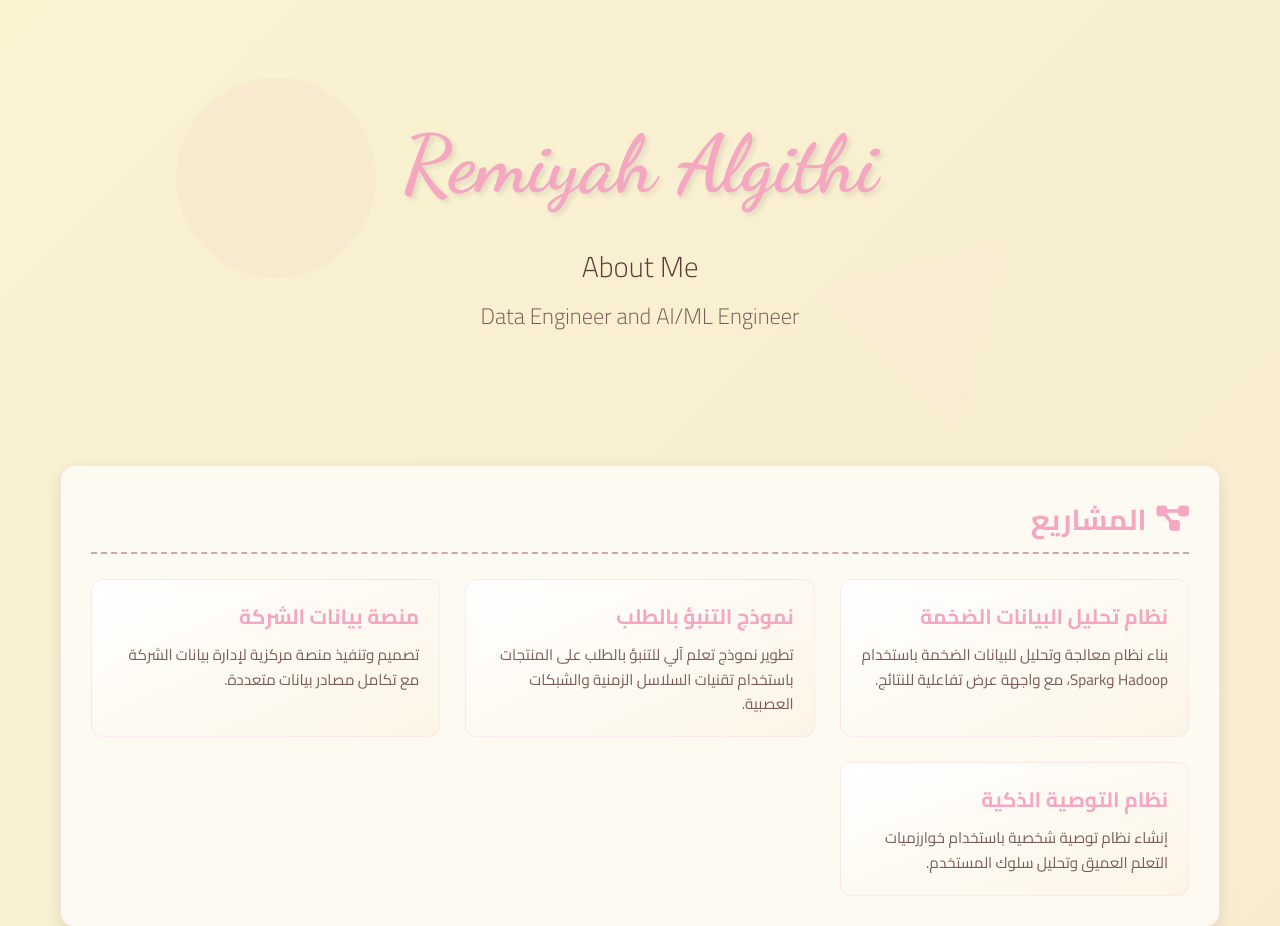
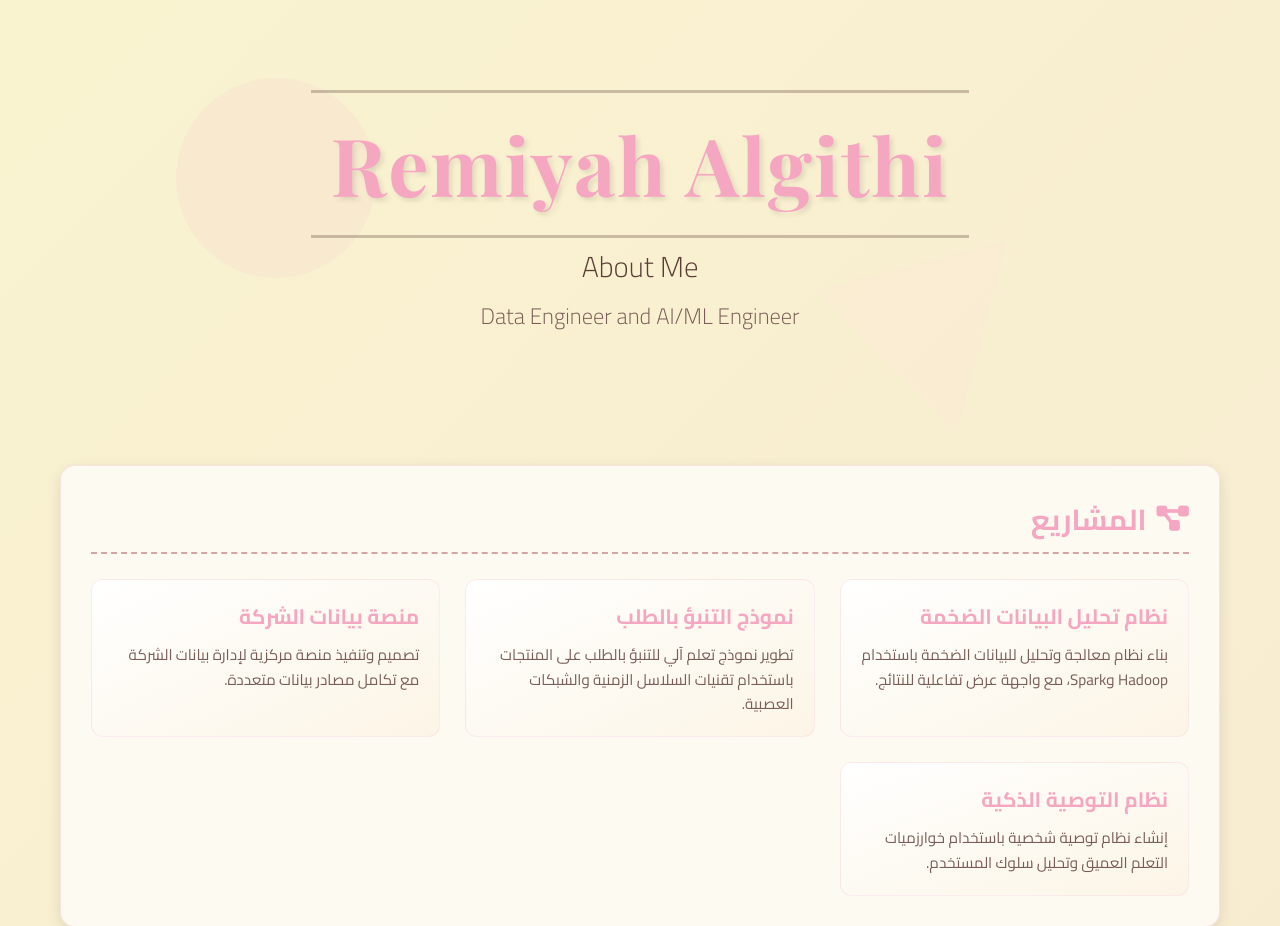
Before and after one commit to Remiyah/Remiyah.github.io, a plain HTML site: page index.html in a window 1280 px wide. Shown: the top 926 px of the page. Drawn offline with nearby package versions, Linux system fonts and the light colour scheme.

Commit message:
Update index.html

```diff
--- a/index.html
+++ b/index.html
@@ -4,7 +4,7 @@
     <meta charset="UTF-8">
     <meta name="viewport" content="width=device-width, initial-scale=1.0">
     <title>Remiyah Algithi | مهندسة بيانات وذكاء اصطناعي</title>
-    <link href="https://fonts.googleapis.com/css2?family=Cairo:wght@300;400;600;700&family=Dancing+Script:wght@700&display=swap" rel="stylesheet">
+    <link href="https://fonts.googleapis.com/css2?family=Cairo:wght@300;400;600;700&family=Playfair+Display:wght@700&display=swap" rel="stylesheet">
     <link rel="stylesheet" href="https://cdnjs.cloudflare.com/ajax/libs/font-awesome/6.4.0/css/all.min.css">
     <style>
         * {
@@ -39,7 +39,7 @@
             padding: 20px;
         }
 
-        /* التصميم العلوي */
+        /* التصميم العلوي - تم التعديل هنا */
         header {
             text-align: center;
             padding: 60px 20px;
@@ -49,12 +49,35 @@
         }
 
         .name {
-            font-family: 'Dancing Script', cursive;
+            font-family: 'Playfair Display', serif; /* خط رسمي وجميل */
             font-size: 5rem;
             color: var(--soft-pink);
             margin-bottom: 15px;
             text-shadow: 3px 3px 5px rgba(0, 0, 0, 0.1);
             animation: fadeIn 1.5s ease-out;
+            position: relative;
+            display: inline-block;
+            padding: 0 20px;
+            letter-spacing: 2px; /* تباعد بين الحروف */
+        }
+
+        .name::before,
+        .name::after {
+            content: "";
+            position: absolute;
+            height: 3px;
+            background-color: var(--dark-text);
+            width: 100%;
+            left: 0;
+            opacity: 0.3;
+        }
+
+        .name::before {
+            top: -10px;
+        }
+
+        .name::after {
+            bottom: -10px;
         }
 
         .title {
```
